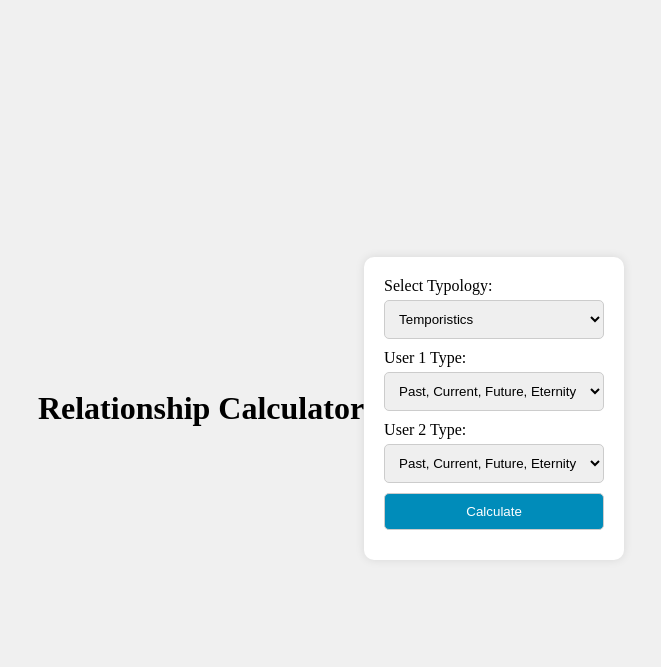
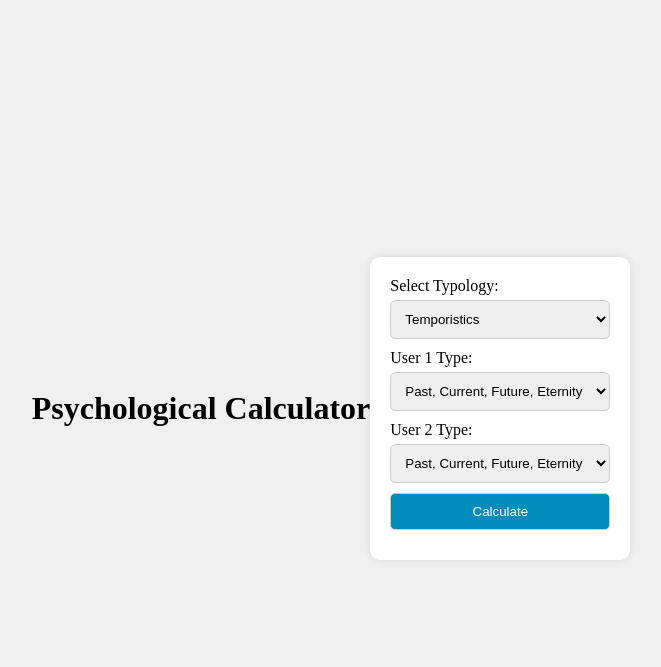
Before and after one commit to psycalc/temporistics_matching_algorithm, a Flask app: page / in a window 1280 px wide. Shown: the top 667 px of the page, without its empty margins (309-970 px from the left). Run offline with Flask 3, Linux system fonts and the light colour scheme.

Commit message:
Psychological Calculator

```diff
--- a/app/templates/index.html
+++ b/app/templates/index.html
@@ -39,7 +39,7 @@
     <script src="https://ajax.googleapis.com/ajax/libs/jquery/3.5.1/jquery.min.js"></script>
 </head>
 <body>
-    <h1>Relationship Calculator</h1>
+    <h1>Psychological Calculator</h1>
     <form method="post" action="/">
         <label for="typology">Select Typology:</label>
         <select name="typology" id="typology" onchange="updateTypes()">
```
